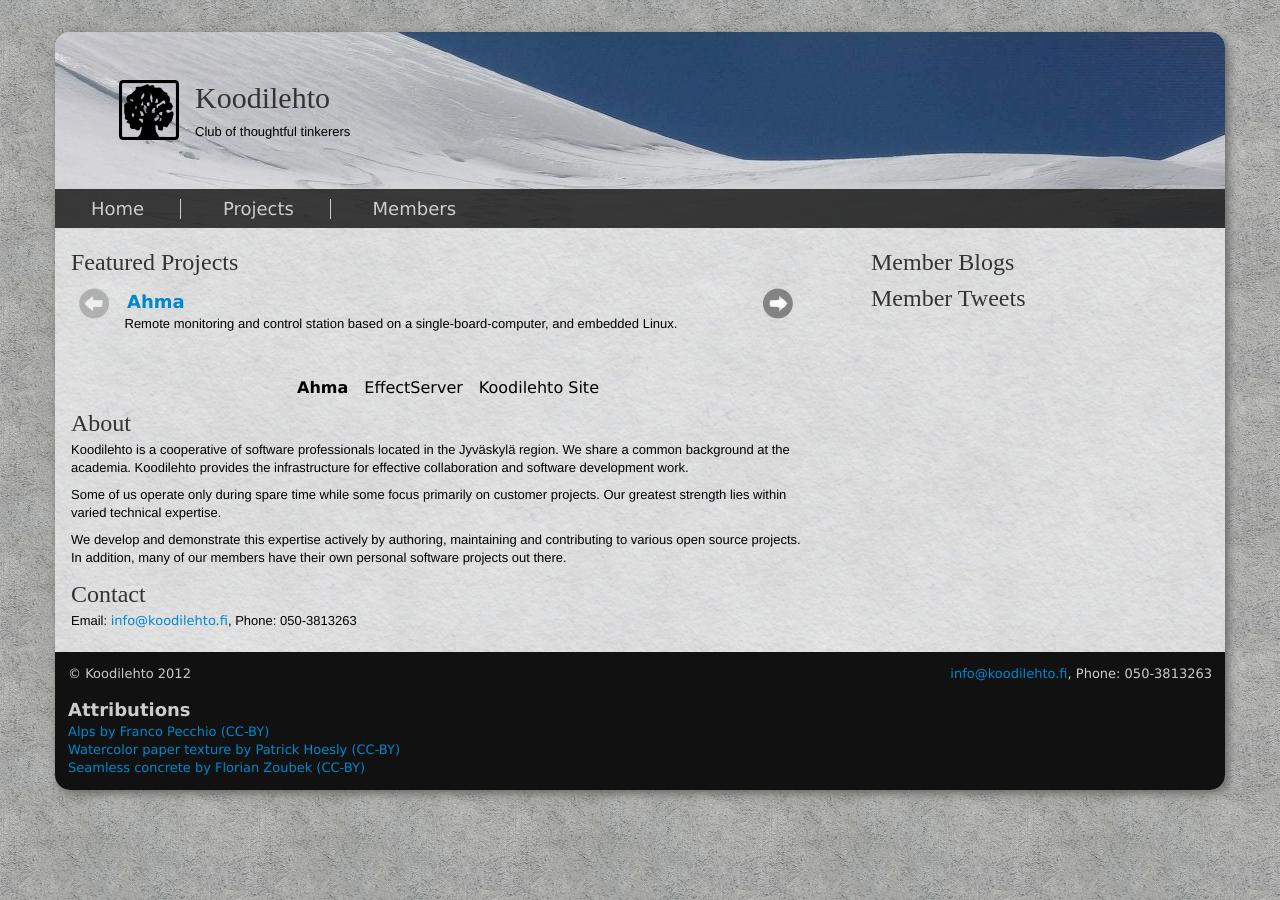
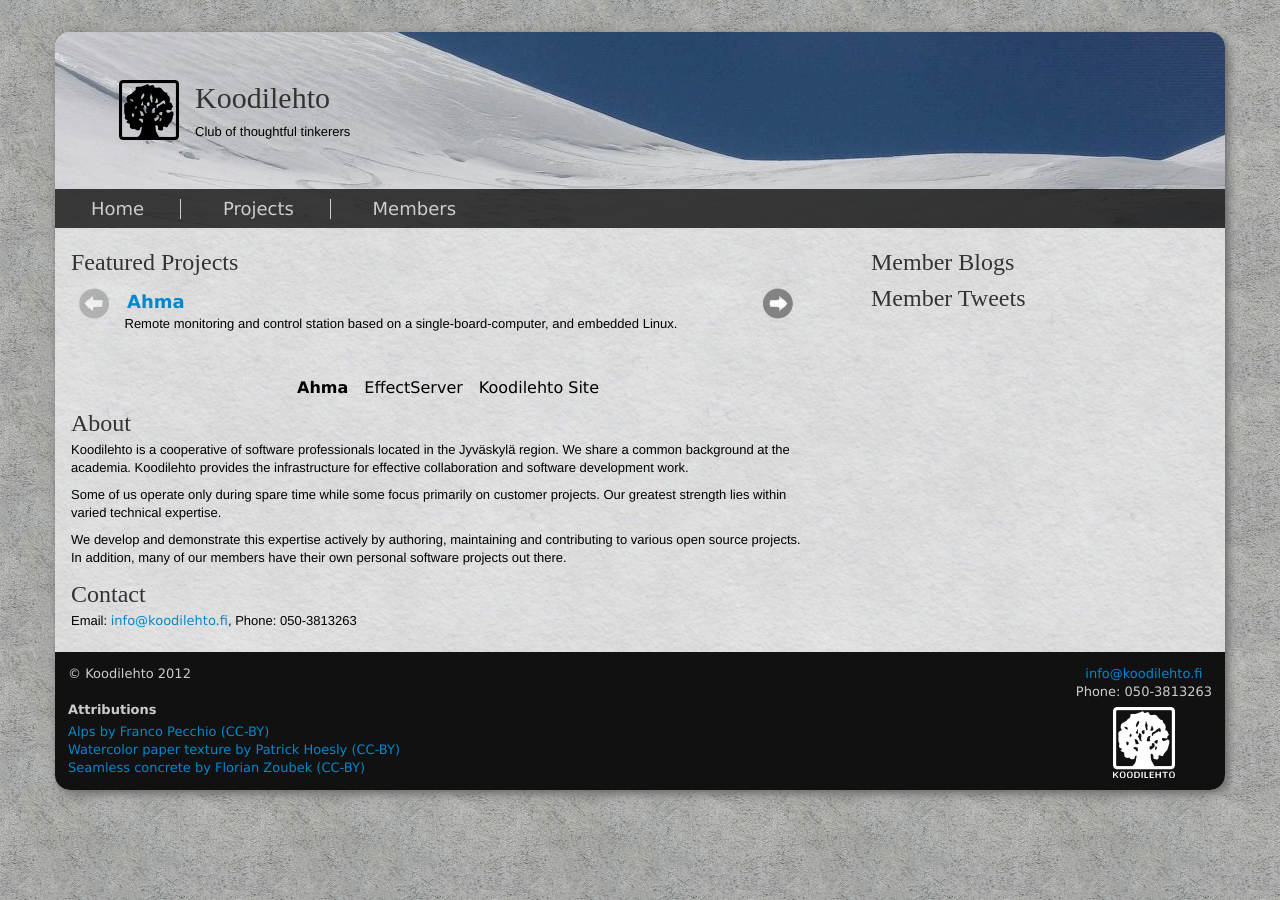
Before and after one commit to koodilehto/koodilehto-site, a Jekyll site: the page built from index.html, in a window 1280 px wide. Built offline with Jekyll 4.4.1, drawn with Linux system fonts in a browser that asks for light colours; some web fonts are replaced.

Commit message:
Footer perfected, logo added

```diff
--- a/_layouts/layout.html
+++ b/_layouts/layout.html
@@ -58,7 +58,13 @@
         <footer>
             <div>
                 <span>&copy; {{ site.name }} {{ 'now' | date: "%Y" }}</span>
-                <span class="contact"><a href="mailto:{{ site.email }}">{{ site.email }}</a>, Phone: {{ site.phone }}</span>
+		<span class="contact">
+		<a href="mailto:{{ site.email }}">{{ site.email }}</a><br />
+		Phone: {{ site.phone }}<br />
+		<div class="logo">
+			<img src="/images/logo_white.png" id="actualLogoWhite" alt="Koodilehto logo" />
+		</div>
+		</span>
             </div>
 
             <div id="attributions">
--- a/css/base.css
+++ b/css/base.css
@@ -43,14 +43,20 @@ dt, dd, footer {
 }
 
 footer h3 {
+    font-size: 1em;
     color: #ccc;
+}
+
+footer .logo {
+    text-align: center;
+    padding: 0.5em;
 }
 
 body {
     background: gray;
     margin-bottom: 2em;
     margin-top: 2em;
-    background-image: url("../images/concrete.jpg"); /* http://www.sharecg.com/v/445/gallery/6/Texture/Seamless-old-concrete */
+    background-image: url("../images/concrete.jpg"); /* http://bitandartat.deviantart.com/#/d3j1yyy */
 }
 
 body > .container {
@@ -152,6 +158,7 @@ footer {
 
 footer .contact {
     float: right;
+    text-align: center;
 }
 
 @media (max-width: 768px) {
```
Also changed, not shown: images/logo_white.png (added).
